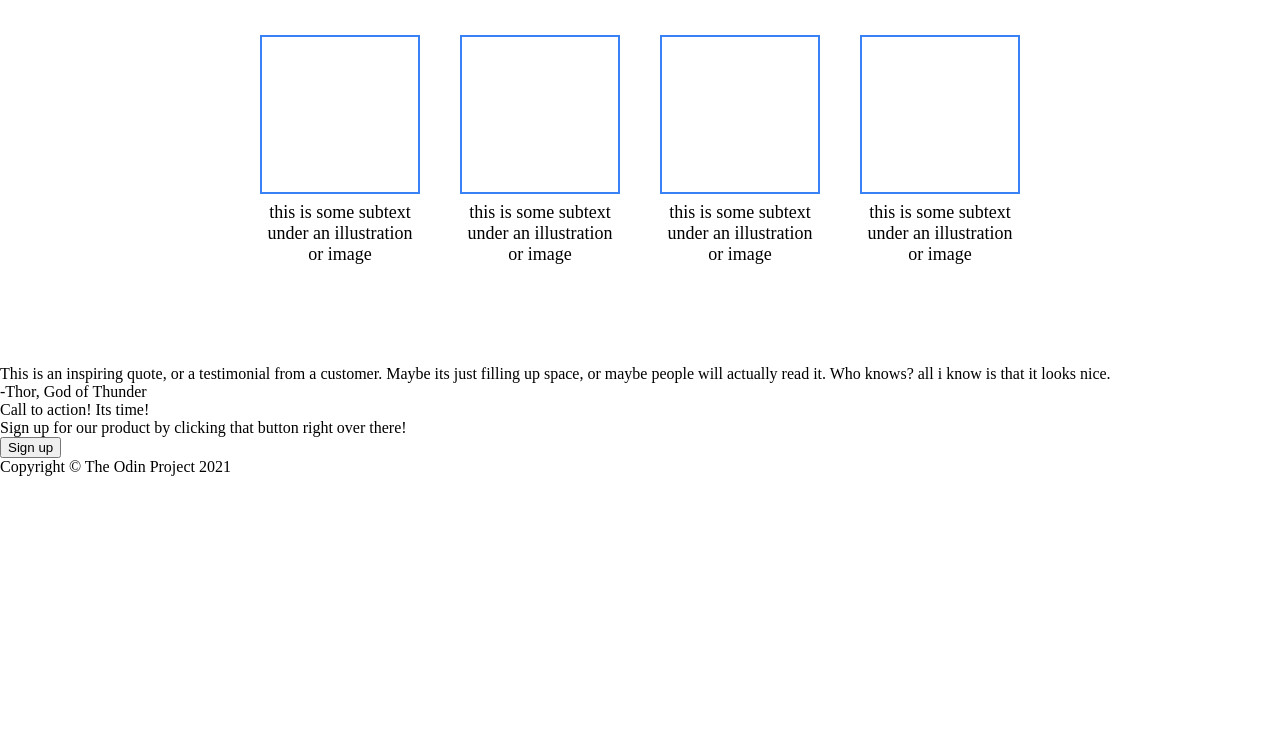
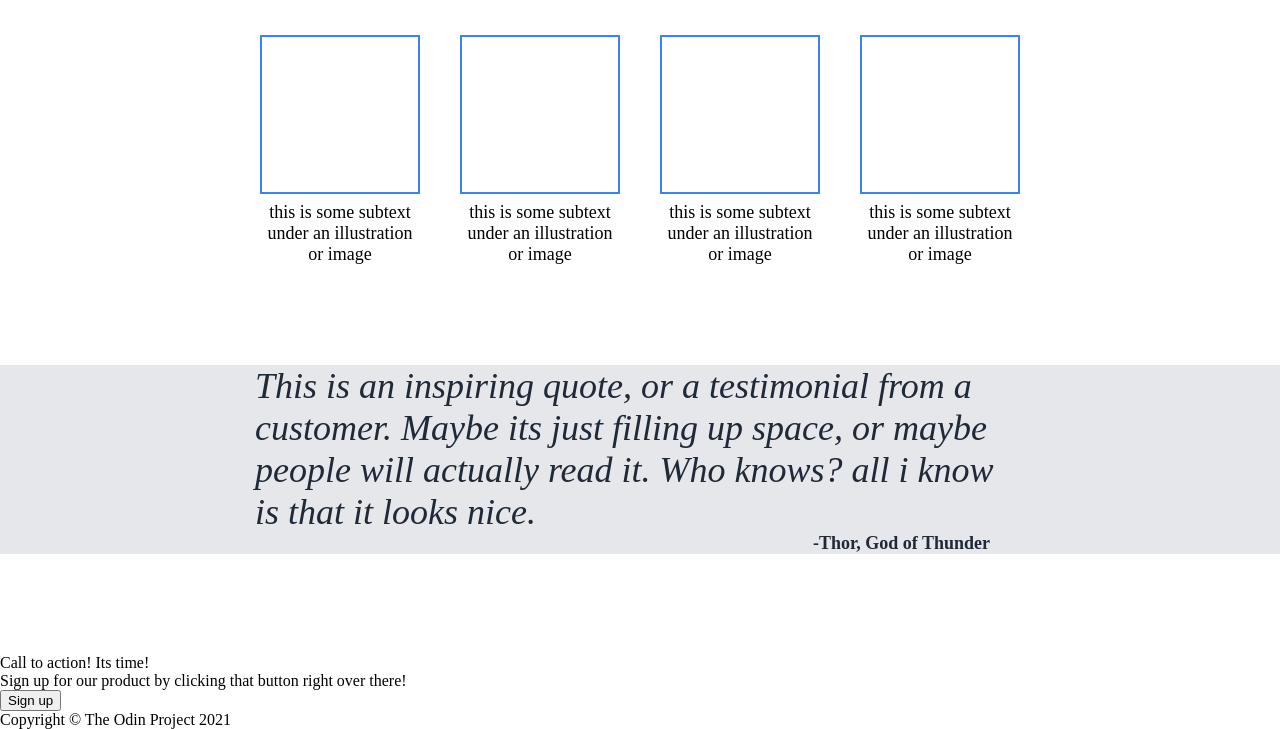
Before and after one commit to DawsonHanson/Landing-Page, a plain HTML site: page index.html in a window 1280 px wide. Shown: the part 535-1264 px from the top of the page. Before the commit the page ends 1011 px from the top, so only its background shows below. Drawn offline with Linux system fonts and the light colour scheme.

Commit message:
Edit index.html & styles.css File
Minor fixes to first segment of landing page.
Changes to css and index.html file for third
segment, not completed.

```diff
--- a/index.html
+++ b/index.html
@@ -29,7 +29,7 @@
             color is lower contrast.
           </div>
           <div class="button-box">
-            <div class="button">sign up</div>
+            <div class="button">Sign up</div>
           </div>
         </div>
           <div class="image-box"><img src="" alt="">this is a placeholder for an image</div>
@@ -57,13 +57,19 @@
         </div>
   </div>
 
+  <div class="background-grey">
+    <div class="container3">
+      <div class="quote-text">This is an inspiring quote, or a testimonial
+        from a customer. Maybe its just filling up space,
+        or maybe people will actually read it. Who knows?
+        all i know is that it looks nice.
+      </div>
+    </div>
+      <div class="container4">
+        <div class="quote-text2">-Thor, God of Thunder</div>
+      </div>
 
-    <div>This is an inspiring quote, or a testimonial
-      from a customer. Maybe its just filling up space,
-      or maybe people will actually read it. Who knows?
-      all i know is that it looks nice.
-    </div>
-    <div>-Thor, God of Thunder</div>
+  </div>
 
     <div class="xxx">
       <div>Call to action! Its time!</div>
--- a/styles.css
+++ b/styles.css
@@ -1,5 +1,4 @@
 * {
-  border: px solid red;
   box-sizing: border-box;
 }
 
@@ -51,6 +50,32 @@ a {
   flex: auto;
 }
 
+.background-grey {
+  background-color: #e5e7eb;
+  flex: auto;
+}
+
+.quote-text {
+  font-size: 36px;
+  font-style: italic;
+  color: #1F2937;
+  width: 770px;
+}
+
+.quote-text2 {
+  font-size: 18px;
+  font-weight: bold;
+  color: #1F2937;
+  width: 700px;
+  text-align: end;
+}
+
+.box-text {
+  text-align: center;
+  width: 160px;
+  font-size: 18px;
+}
+
 .header {
   display: flex;
   flex: 1 1 1;
@@ -91,6 +116,7 @@ a {
   color: #f9faf8;
   padding: 10px 24px;
   margin-top: 14px;
+  font-weight: bold;
 }
 
 .image-box {
@@ -107,6 +133,7 @@ a {
   flex: auto;
   margin-top: 80px;
   margin-bottom: 100px;
+  align-items: center;
 }
 
 .container2 {
@@ -117,15 +144,25 @@ a {
   margin-bottom: 100px;
 }
 
+.container3 {
+  display: flex;
+  align-items: center;
+  justify-content: center;
+  flex: auto;
+  margin-top: 100px;
+}
+
+.container4 {
+  display: flex;
+  align-items: center;
+  justify-content: center;
+  flex: auto;
+  margin-bottom: 100px;
+}
+
 .box {
   width: 160px;
   height: 160px;
   border: 2px solid #3882f6;
   color: white;
 }
-
-.box-text {
-  text-align: center;
-  width: 160px;
-  font-size: 18px;
-}
```
